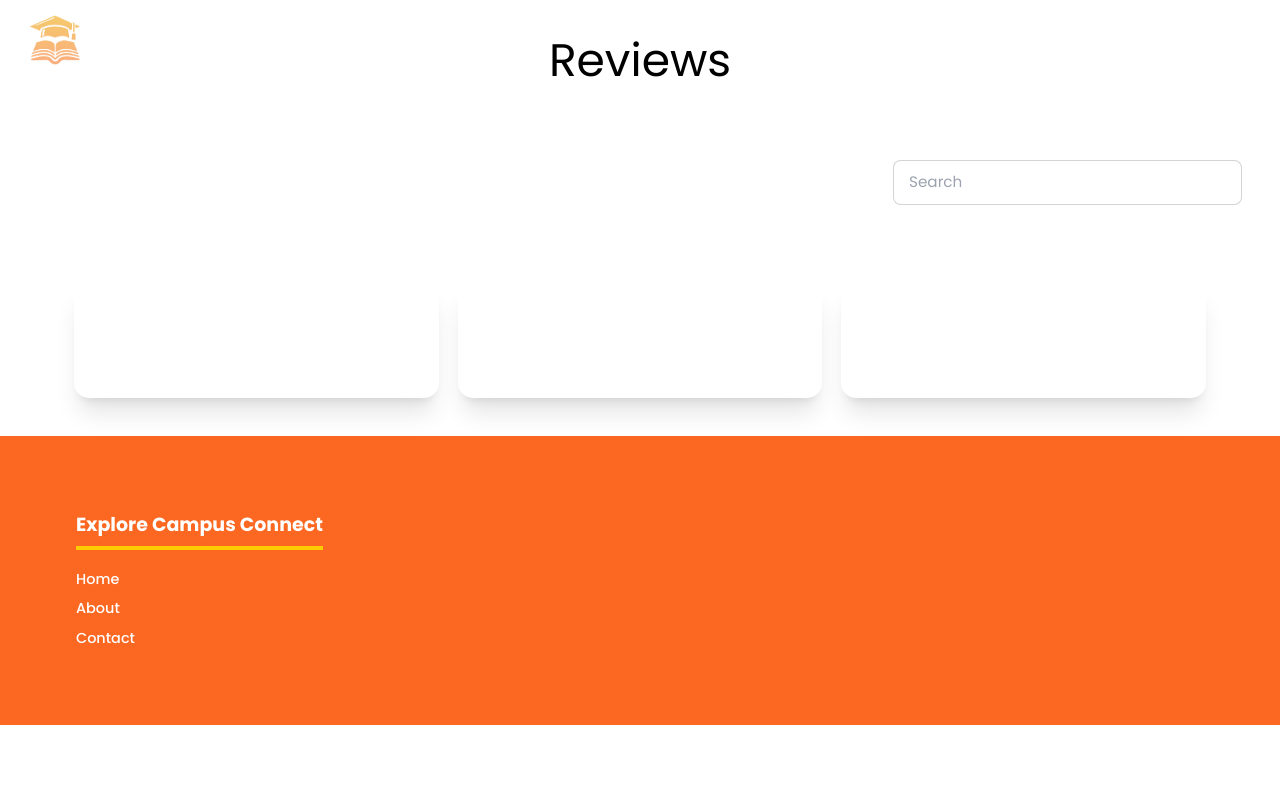
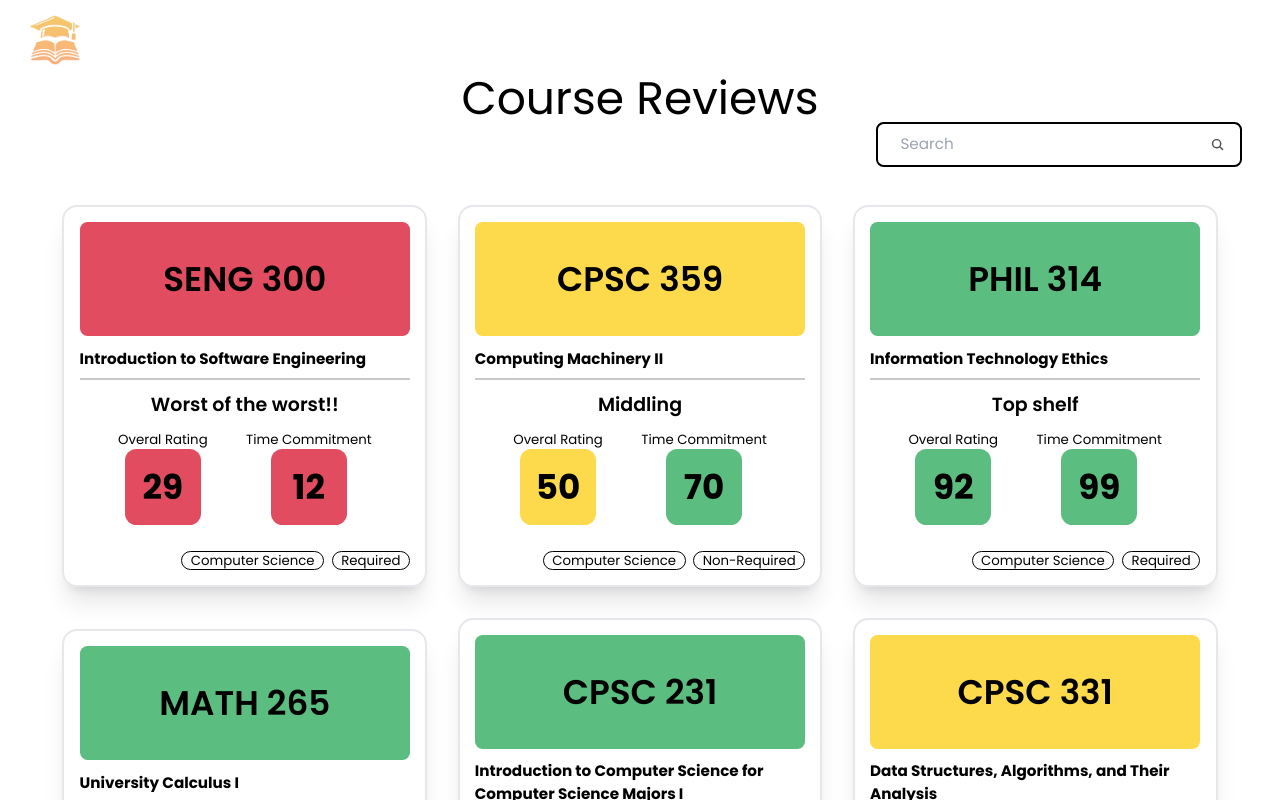
Before and after one commit to Jasmit22/ucalgaryFirstYear, a Next.js app: page /reviews in a window 1280 px wide. Shown: the top 800 px of the page. Built offline with nearby package versions, Linux system fonts and the light colour scheme.

Commit message:
Changes to reviews

```diff
--- a/src/app/reviews/page.jsx
+++ b/src/app/reviews/page.jsx
@@ -1,27 +1,89 @@
+"use client";
 import React from "react";
 import Link from "next/link";
+import { useState } from "react";
 
 const testReviewList = [
   {
     course: "SENG 300",
-    rating: 2,
+    desc: "Introduction to Software Engineering",
+    rating: 29,
+    time: 12,
+    tag: ["Computer Science", "Required"],
   },
   {
-    course: "cpsc 342",
-    rating: 5,
+    course: "CPSC 359",
+    desc: "Computing Machinery II",
+    rating: 50,
+    time: 70,
+    tag: ["Computer Science", "Non-Required"],
   },
   {
-    course: "lol",
-    rating: 10,
+    course: "PHIL 314",
+    desc: "Information Technology Ethics",
+    rating: 92,
+    time: 99,
+    tag: ["Computer Science", "Required"],
+  },
+  {
+    course: "MATH 265",
+    desc: "University Calculus I",
+    rating: 89,
+    time: 92,
+    tag: ["Computer Science", "Required"],
+  },
+  {
+    course: "CPSC 231",
+    desc: "Introduction to Computer Science for Computer Science Majors I",
+    rating: 90,
+    time: 86,
+    tag: ["Computer Science", "Required"],
+  },
+  {
+    course: "CPSC 331",
+    desc: "Data Structures, Algorithms, and Their Analysis",
+    rating: 66,
+    time: 29,
+    tag: ["Computer Science", "Required"],
+  },
+  {
+    course: "CPSC 441",
+    desc: "Computer Networks",
+    rating: 39,
+    time: 72,
+    tag: ["Computer Science", "Required"],
   },
 ];
 const page = () => {
+  const [searchInput, setSearchInput] = useState("");
+  const [filteredReviews, setFilteredReviews] = useState(testReviewList);
+
+  const handleSearchChange = (e) => {
+    const value = e.target.value.toLowerCase();
+    setSearchInput(value);
+
+    const filtered = testReviewList.filter(
+      (review) =>
+        review.course.toLowerCase().includes(value) ||
+        review.desc.toLowerCase().includes(value) ||
+        review.tag.some((tag) => tag.toLowerCase().includes(value))
+    );
+    setFilteredReviews(filtered);
+  };
   return (
-    <div className="flex items-center flex-col p-10 gap-20">
-      <div className="text-black text-5xl">Reviews</div>
+    <div className="p-10 gap-20">
+      <div className="text-black text-5xl pt-10 text-center">
+        Course Reviews
+      </div>
       <div className="self-end w-full flex justify-end">
-        <label className="input input-bordered flex items-center gap-2">
-          <input type="text" className="grow" placeholder="Search" />
+        <label className="input bg-white border-2 border-black flex items-center gap-2 text-black">
+          <input
+            type="text"
+            className="grow bg-ucalgaryLightGrey p-2 rounded-md"
+            placeholder="Search"
+            value={searchInput}
+            onChange={handleSearchChange}
+          />
           <svg
             xmlns="http://www.w3.org/2000/svg"
             viewBox="0 0 16 16"
@@ -36,14 +98,79 @@ const page = () => {
           </svg>
         </label>
       </div>
-      <div className="flex flex-row gap-5">
-        {testReviewList.map((testReviews) => (
-          <div className="card bg-base-100 w-96 shadow-xl">
-            <div className="card-body">
-              <h2 className="card-title">{testReviews.course}</h2>
-              <p>{testReviews.rating}/10</p>
+      <div
+        id="content"
+        className="mt-10 text-black flex gap-8 flex-grow flex-wrap justify-center items-center max-md:mx-4"
+      >
+        {filteredReviews.map((testReviews) => (
+          <Link
+            href={`/reviews/${testReviews.course}`}
+            key={testReviews.course}
+          >
+            <div class="hover:scale-105 card card-compact text-black w-96 shadow-xl group border-2">
+              <div class="card-body">
+                <h2
+                  class={`card-title text-4xl flex justify-center p-10 rounded-lg bg-opacity-70 transition ease-in-out delay-150 duration-200 group-hover:bg-opacity-95 ${
+                    testReviews.rating < 40
+                      ? "bg-ucalgaryRed"
+                      : testReviews.rating < 70
+                      ? "bg-ucalgaryGold"
+                      : "bg-green-600"
+                  }`}
+                >
+                  {testReviews.course}
+                </h2>
+                <p className="font-bold text-base">{testReviews.desc}</p>
+
+                <p className="text-center border-t-2 font-semibold text-xl pt-3 pb-1 border-ucalgaryLightGrey">
+                  {testReviews.rating < 40
+                    ? "Worst of the worst!!"
+                    : testReviews.rating < 70
+                    ? "Middling"
+                    : "Top shelf"}
+                </p>
+                <div className="flex justify-evenly">
+                  <div className="flex items-center flex-col">
+                    <p>Overal Rating</p>
+                    <p
+                      className={`w-20 h-20 flex justify-center items-center rounded-xl text-4xl font-bold text-center bg-opacity-70 transition ease-in-out delay-150 duration-200 group-hover:bg-opacity-95 ${
+                        testReviews.rating < 40
+                          ? "bg-ucalgaryRed"
+                          : testReviews.rating < 70
+                          ? "bg-ucalgaryGold"
+                          : "bg-green-600"
+                      }`}
+                    >
+                      {" "}
+                      {testReviews.rating}
+                    </p>
+                  </div>
+                  <div className="flex items-center flex-col">
+                    <p>Time Commitment</p>
+                    <p
+                      className={`w-20 h-20 flex justify-center items-center rounded-xl text-4xl font-bold text-center bg-opacity-70 transition ease-in-out delay-150 duration-200 group-hover:bg-opacity-95 ${
+                        testReviews.time < 40
+                          ? "bg-ucalgaryRed"
+                          : testReviews.time < 70
+                          ? "bg-ucalgaryGold"
+                          : "bg-green-600"
+                      }`}
+                    >
+                      {testReviews.time}
+                    </p>
+                  </div>
+                </div>
+                <div className="card-actions justify-end pt-5">
+                  <div className="badge badge-outline">
+                    {testReviews.tag[0]}
+                  </div>
+                  <div className="badge badge-outline">
+                    {testReviews.tag[1]}
+                  </div>
+                </div>
+              </div>
             </div>
-          </div>
+          </Link>
         ))}
       </div>
     </div>
```
